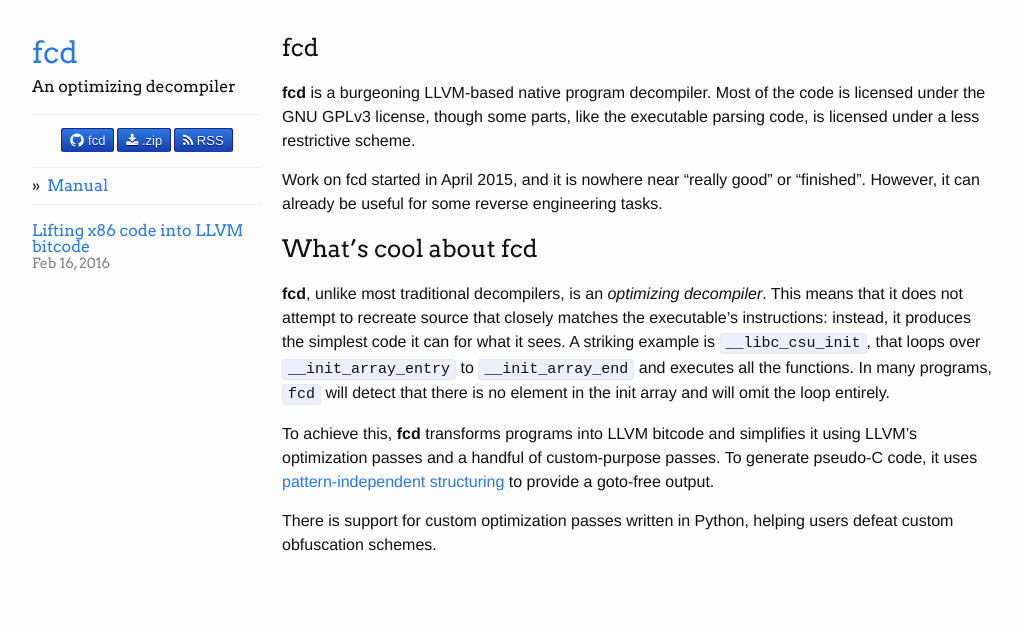
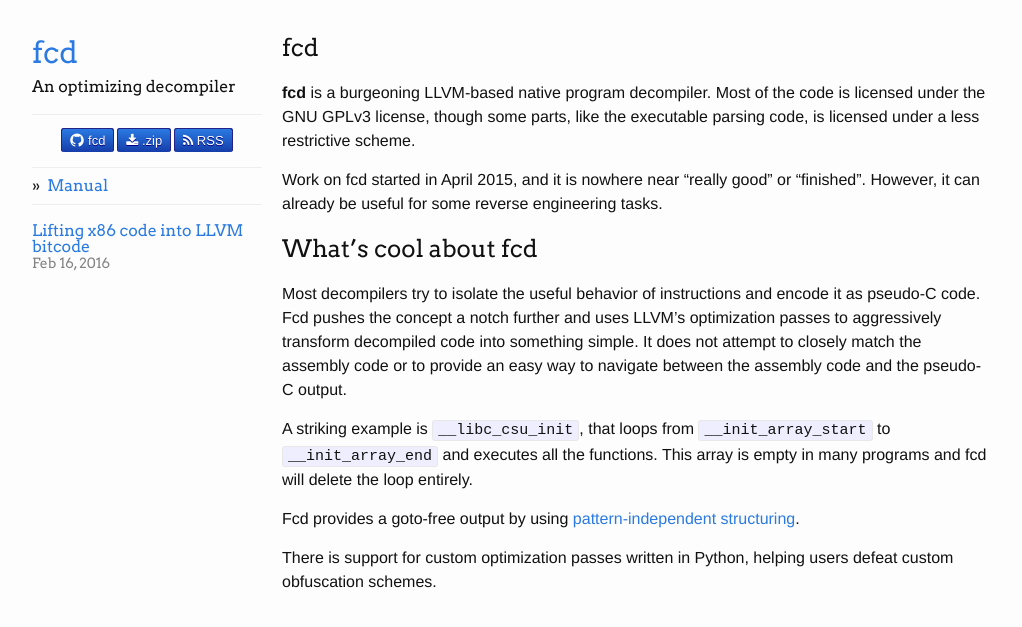
Before and after one commit to fay59/fcd, a Jekyll site: the page built from index.md, in a window 1280 px wide. Shown: the top 627 px of the page, without its empty margins (128-1150 px from the left). Built offline with Jekyll 4.4.1, drawn with Linux system fonts in a browser that asks for light colours; nearby versions of some CDN libraries.

Commit message:
Update intro

```diff
--- a/index.md
+++ b/index.md
@@ -15,18 +15,17 @@
 
 # What's cool about fcd
 
-**fcd**, unlike most traditional decompilers, is an *optimizing decompiler*.
-This means that it does not attempt to recreate source that closely matches the
-executable's instructions: instead, it produces the simplest code it can for
-what it sees. A striking example is `__libc_csu_init`, that loops over
-`__init_array_entry` to `__init_array_end` and executes all the functions. In
-many programs, `fcd` will detect that there is no element in the init array
-and will omit the loop entirely.
+Most decompilers try to isolate the useful behavior of instructions and encode
+it as pseudo-C code. Fcd pushes the concept a notch further and uses LLVM's
+optimization passes to aggressively transform decompiled code into something
+simple. It does not attempt to closely match the assembly code or to provide an
+easy way to navigate between the assembly code and the pseudo-C output.
 
-To achieve this, **fcd** transforms programs into LLVM bitcode and simplifies it
-using LLVM's optimization passes and a handful of custom-purpose passes. To
-generate pseudo-C code, it uses [pattern-independent structuring][1] to provide
-a goto-free output.
+A striking example is `__libc_csu_init`, that loops from `__init_array_start` to
+`__init_array_end` and executes all the functions. This array is empty in many
+programs and fcd will delete the loop entirely.
+
+Fcd provides a goto-free output by using [pattern-independent structuring][1].
 
 There is support for custom optimization passes written in Python, helping users
 defeat custom obfuscation schemes.
```
Also changed, not shown: _posts/2016-02-16-lifting-x86-code.markdown (+7 -6 lines).
